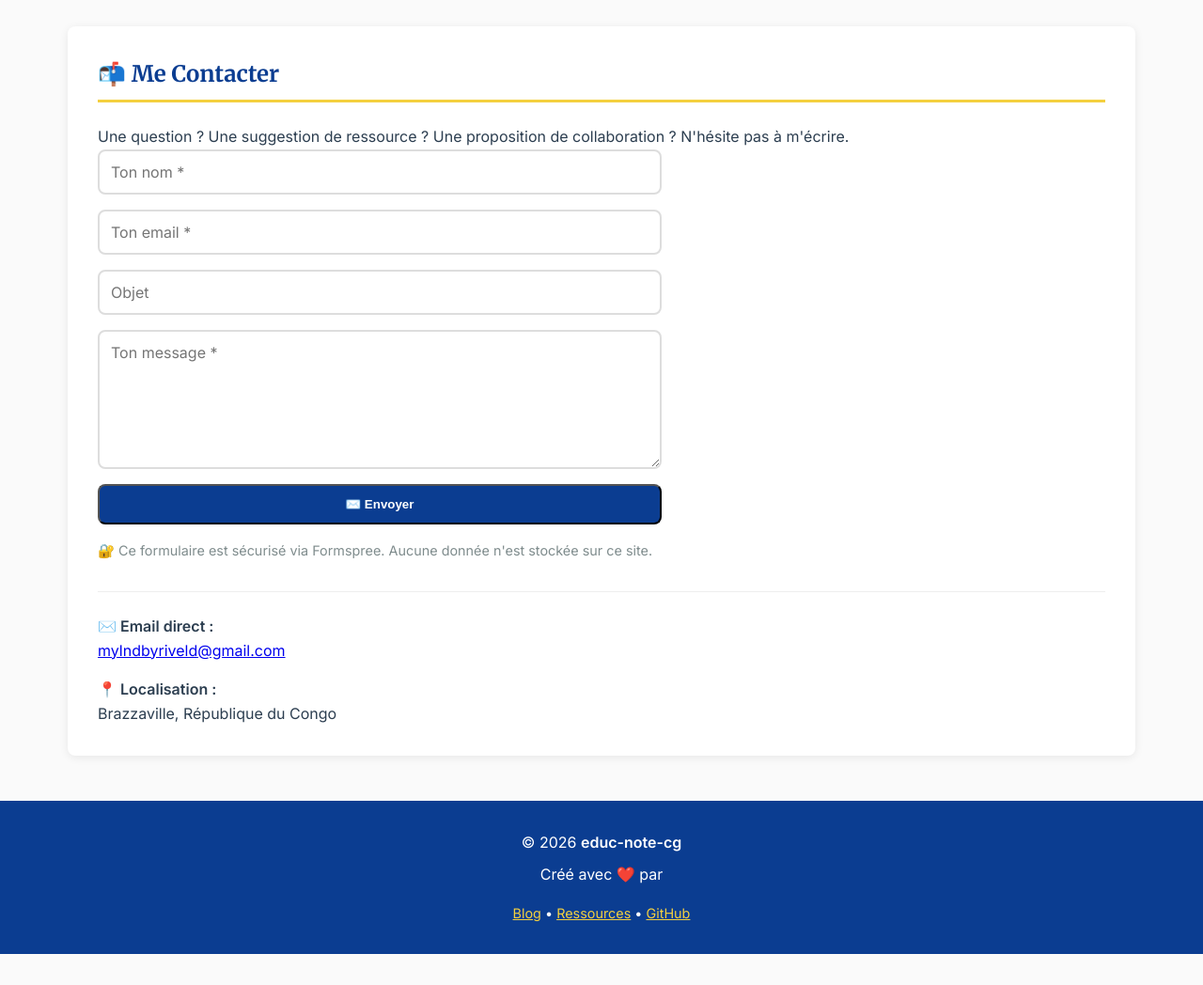
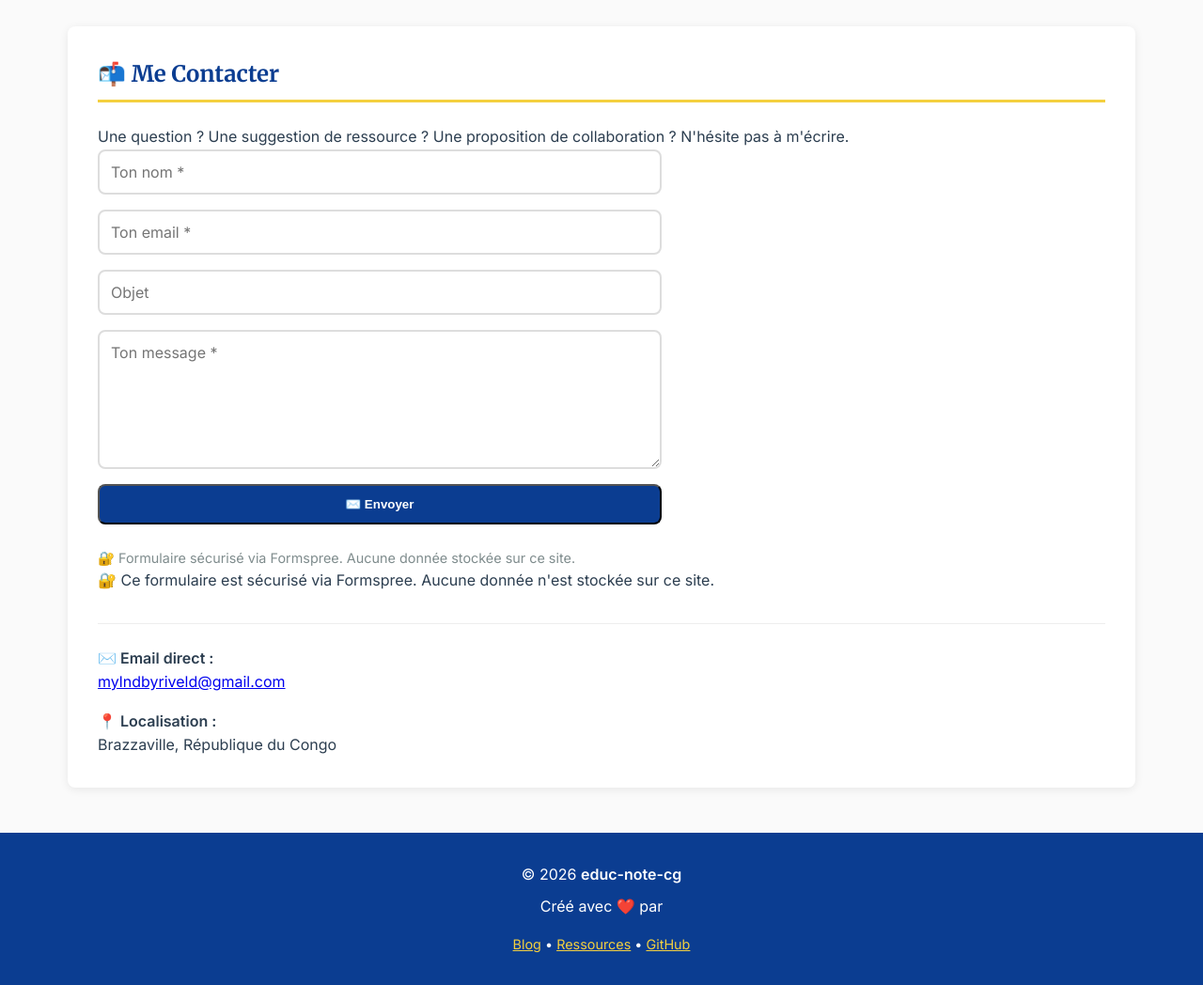
Before and after one commit to educnotecongo/educ-note-cg, a Jekyll site: the page built from contact.html, in a window 1280 px wide, cut to the strip 104-1152 px from the top of the page. Shown: the whole strip at 94% size. Built offline with Jekyll 4.4.1, drawn with Linux system fonts in a browser that asks for light colours; before the commit the page ends 1119 px from its top, so only the background shows below that.

Commit message:
Update contact.html

```diff
--- a/contact.html
+++ b/contact.html
@@ -7,13 +7,24 @@
   <h2>📬 Me Contacter</h2>
   <p>Une question ? Une suggestion de ressource ? Une proposition de collaboration ? N'hésite pas à m'écrire.</p>
 
-  <form action="https://formspree.io/f/YOUR_FORM_ID" method="POST">
-    <input type="text" name="name" placeholder="Ton nom *" required>
-    <input type="email" name="email" placeholder="Ton email *" required>
-    <input type="text" name="subject" placeholder="Objet">
-    <textarea name="message" rows="6" placeholder="Ton message *" required></textarea>
-    <button type="submit" class="btn">✉️ Envoyer</button>
-    <p style="font-size:0.9rem; color:var(--color-text-light);">
+<!-- Formulaire Formspree - Basic HTML -->
+<form action="https://formspree.io/f/mdabyreg" method="POST">
+
+  <input type="text" name="name" placeholder="Ton nom *" required>
+
+  <input type="email" name="email" placeholder="Ton email *" required>
+
+  <input type="text" name="subject" placeholder="Objet">
+
+  <textarea name="message" rows="6" placeholder="Ton message *" required></textarea>
+
+  <button type="submit" class="btn">✉️ Envoyer</button>
+
+  <p style="font-size:0.9rem; color:var(--color-text-light); margin-top:0.5rem;">
+    🔐 Formulaire sécurisé via Formspree. Aucune donnée stockée sur ce site.
+  </p>
+
+</form>
       🔐 Ce formulaire est sécurisé via Formspree. Aucune donnée n'est stockée sur ce site.
     </p>
   </form>
```
